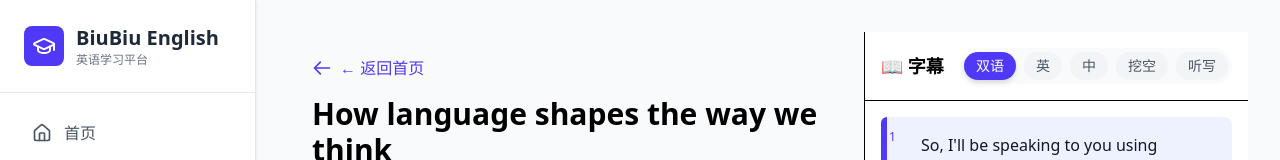
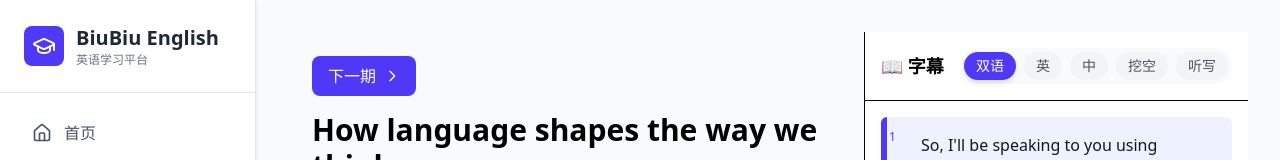
Before and after one commit to jk705517/English-App, a React (Vite) app: page /video/1 in a window 1280 px wide. Shown: the top 160 px of the page. Built offline with nearby package versions, Linux system fonts and the light colour scheme.

Commit message:
feat: 添加上一期/下一期导航按钮
- 移除返回首页按钮（侧边栏已有首页导航）
- 添加上一期/下一期视频导航按钮
- 按钮仅在有上一个/下一个视频时显示
- 使用蓝色按钮样式，带有方向箭头图标
- 提升视频浏览体验

```diff
--- a/src/pages/VideoDetail.jsx
+++ b/src/pages/VideoDetail.jsx
@@ -484,16 +484,31 @@ const VideoDetail = () => {
             {/* 左侧：视频、标题、词汇 */}
             <div className="w-full md:w-3/5 flex flex-col overflow-y-auto">
                 <div className="p-3 md:p-6 flex-shrink-0">
-                    {/* 返回按钮 */}
-                    <Link
-                        to="/"
-                        className="inline-flex items-center text-indigo-600 hover:text-indigo-700 font-medium mb-3 md:mb-4 group"
-                    >
-                        <svg className="w-4 h-4 md:w-5 md:h-5 mr-1 md:mr-2 transform group-hover:-translate-x-1 transition-transform" fill="none" stroke="currentColor" viewBox="0 0 24 24">
-                            <path strokeLinecap="round" strokeLinejoin="round" strokeWidth={2} d="M10 19l-7-7m0 0l7-7m-7 7h18" />
-                        </svg>
-                        ← 返回首页
-                    </Link>
+                    {/* 上一期/下一期导航 */}
+                    <div className="flex gap-3 mb-3 md:mb-4">
+                        {mockVideos.findIndex(v => v.id === parseInt(id)) > 0 && (
+                            <Link
+                                to={`/video/${mockVideos[mockVideos.findIndex(v => v.id === parseInt(id)) - 1].id}`}
+                                className="inline-flex items-center px-4 py-2 bg-indigo-600 text-white rounded-lg hover:bg-indigo-700 font-medium transition-colors"
+                            >
+                                <svg className="w-4 h-4 mr-2" fill="none" stroke="currentColor" viewBox="0 0 24 24">
+                                    <path strokeLinecap="round" strokeLinejoin="round" strokeWidth={2} d="M15 19l-7-7 7-7" />
+                                </svg>
+                                上一期
+                            </Link>
+                        )}
+                        {mockVideos.findIndex(v => v.id === parseInt(id)) < mockVideos.length - 1 && (
+                            <Link
+                                to={`/video/${mockVideos[mockVideos.findIndex(v => v.id === parseInt(id)) + 1].id}`}
+                                className="inline-flex items-center px-4 py-2 bg-indigo-600 text-white rounded-lg hover:bg-indigo-700 font-medium transition-colors"
+                            >
+                                下一期
+                                <svg className="w-4 h-4 ml-2" fill="none" stroke="currentColor" viewBox="0 0 24 24">
+                                    <path strokeLinecap="round" strokeLinejoin="round" strokeWidth={2} d="M9 5l7 7-7 7" />
+                                </svg>
+                            </Link>
+                        )}
+                    </div>
 
                     {/* 标题 */}
                     <h1 className="text-xl md:text-3xl font-bold mb-2 md:mb-3">{videoData.title}</h1>
```
